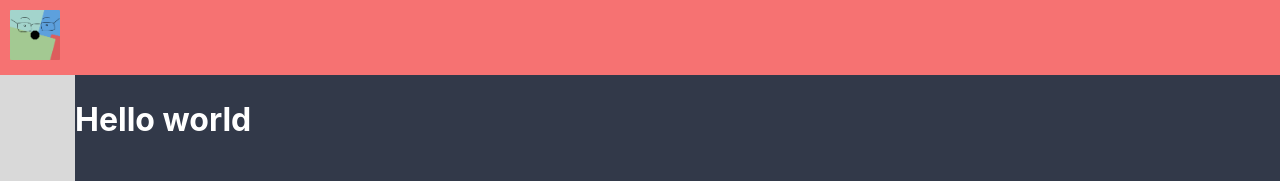
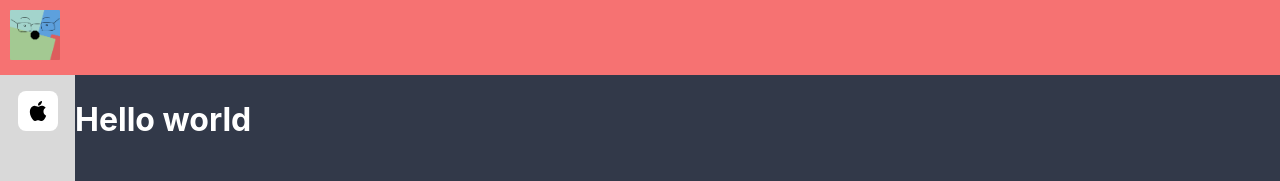
Before and after one commit to HooAndFriend/dice-frontend, a React (Vite) app: page /dashboard in a window 1280 px wide. Shown: the top 181 px of the page. Built offline with nearby package versions, Linux system fonts and the light colour scheme.

Commit message:
feat : vertical Workspace Box

```diff
--- a/src/layouts/vertical/index.tsx
+++ b/src/layouts/vertical/index.tsx
@@ -2,6 +2,8 @@
 import { Box } from '@mui/material'
 
 import Color from '@/constants/color'
+import { IconBox } from '@/components/icon-box'
+import AppleIcon from '@/components/icons/apple'
 
 const VerticalNavigation = () => {
   return (
@@ -10,9 +12,17 @@ const VerticalNavigation = () => {
         width: '75px',
         height: '100vh',
         float: 'left',
+        display: 'flex',
+        justifyContent: 'center',
         backgroundColor: Color.lightGrey,
       }}
-    ></Box>
+    >
+      <Box sx={{ mt: 2 }}>
+        <IconBox>
+          <AppleIcon width={20} height={20} />
+        </IconBox>
+      </Box>
+    </Box>
   )
 }
 
```
